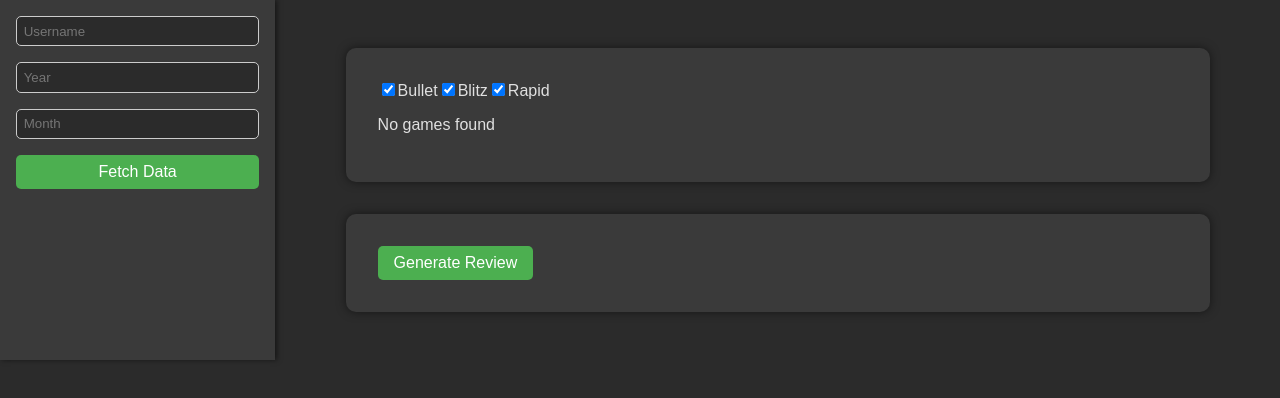
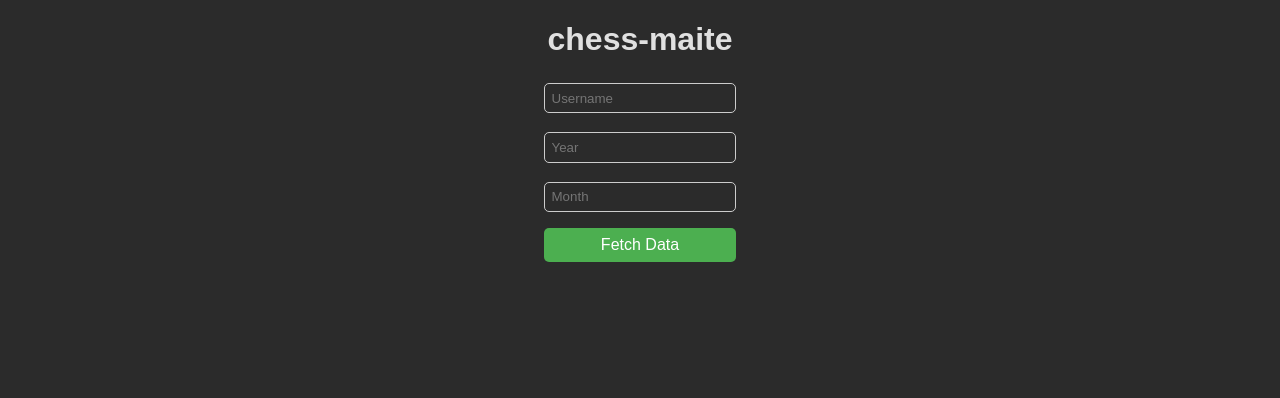
Before and after one commit to jesperhemmingsson/check-maite, a Next.js app: page / in a window 1280 px wide. Shown: the top 398 px of the page. Built offline with nearby package versions, Linux system fonts and the light colour scheme.

Commit message:
Make users use their own openai key and fix user flow

```diff
--- a/app/api/review/route.ts
+++ b/app/api/review/route.ts
@@ -13,13 +13,13 @@ const ChessReview = z.object({
 })
 
 export async function POST(request: Request) {
-  const { prompt } = await request.json();
+  const { prompt, openAIKey } = await request.json();
 
-  if (!process.env.OPENAI_API_KEY) {
+  if (!openAIKey) {
     return NextResponse.json({ error: 'Missing OpenAI API key' }, { status: 500 });
   }
 
-  const openai = new OpenAI({ apiKey: process.env.OPENAI_API_KEY });
+  const openai = new OpenAI({ apiKey: openAIKey });
 
   try {
     const response = await openai.chat.completions.create({
@@ -29,7 +29,6 @@ export async function POST(request: Request) {
     });
 
     const review = response.choices[0].message.content;
-    console.log(review)
 
     return NextResponse.json({ review }, { status: 200 });
   } catch (error) {
--- a/app/components/FetchGamesButton.tsx
+++ b/app/components/FetchGames.tsx
@@ -1,7 +1,7 @@
 import { useState } from "react";
 import { useGameContext } from "../context/GameContext";
 
-export default function FetchGamesButton() {
+export default function FetchGames({ onFetchGames }: { onFetchGames: () => void }) {
   const { fetchGames } = useGameContext();
   const [username, setUsername] = useState("");
   const [year, setYear] = useState("");
@@ -9,6 +9,7 @@ export default function FetchGamesButton() {
 
   const handleFetchGames = () => {
     fetchGames(username, year, month);
+    onFetchGames();
   };
 
   return (
--- a/app/components/ReviewComponent.tsx
+++ b/app/components/ReviewComponent.tsx
@@ -1,14 +1,19 @@
 import { useGameContext } from "../context/GameContext";
-import { useState } from "react";
+import { useState, useEffect } from "react";
 import LoadingSpinner from "./LoadingSpinner";
 
-const getReview = async (prompt: string) => {
+interface ReviewComponentProps {
+  review: string;
+  openAIKey: string;
+}
+
+const getReview = async (prompt: string, openAIKey: string) => {
   const response = await fetch('/api/review', {
     method: 'POST',
     headers: {
       'Content-Type': 'application/json',
     },
-    body: JSON.stringify({ prompt }),
+    body: JSON.stringify({ prompt, openAIKey }), // Include the OpenAI key in the request body
   });
 
   if (!response.ok) {
@@ -63,7 +68,7 @@ const ReviewDisplay = ({ review }: { review: string }) => {
     <div>
       {Object.keys(reviewObject).map((key) => (
         <div key={key}>
-          <h2>{key.charAt(0).toUpperCase() + key.slice(1)}</h2>
+          <h2>{key.replace(/_/g, ' ').charAt(0).toUpperCase() + key.replace(/_/g, ' ').slice(1)}</h2>
           <ul>
             {reviewObject[key].map((item: string, index: number) => (
               <li key={index}>{item}</li>
@@ -75,31 +80,41 @@ const ReviewDisplay = ({ review }: { review: string }) => {
   );
 };
 
-export default function ReviewComponent() {
+export default function ReviewComponent({ review, openAIKey }: ReviewComponentProps) {
   const { filteredGames } = useGameContext();
-  const [review, setReview] = useState<string>("");
+  const [reviewState, setReviewState] = useState<string>("");
   const [loading, setLoading] = useState<boolean>(false);
+  const [error, setError] = useState<boolean>(false);
 
+  useEffect(() => {
     const handleGenerateReview = async () => {
+      setError(false);
       setLoading(true);
       const all_pgn = filteredGames?.map((game) => game.pgn);
       const prompt = generatePrompt(all_pgn);
       try {
-      const review = await getReview(prompt);
-      setReview(review);
+        const review = await getReview(prompt, openAIKey); // Pass the OpenAI key to the getReview function
+        setReviewState(review);
       } catch (error) {
         console.error(error);
+        setError(true);
       } finally {
         setLoading(false);
       }
     };
 
+    if (filteredGames && filteredGames.length > 0) {
+      handleGenerateReview();
+    }
+  }, [filteredGames, openAIKey]);
+
   return (
     <div className="container">
-      <button onClick={handleGenerateReview} disabled={loading || !filteredGames || filteredGames.length === 0}>
-        Generate Review
-      </button>
-      {loading ? <LoadingSpinner /> : <ReviewDisplay review={review} />}
+      {loading && <LoadingSpinner />}
+      {!loading && reviewState && <ReviewDisplay review={reviewState} />}
+      {error &&
+        <p>⚠️ Error when generating review. Refresh and make sure openai key is valid ⚠️</p>
+      }
     </div>
   );
 }
--- a/app/components/VisualizeGames.tsx
+++ b/app/components/VisualizeGames.tsx
@@ -2,7 +2,12 @@ import { useContext, useState, useEffect } from "react";
 import { useGameContext, GameContext } from "../context/GameContext";
 import TimeControlCheckboxes from "./TimeControlCheckboxes";
 
-export default function VisualizeGames() {
+interface VisualizeGamesProps {
+  openAIKey: string;
+  setOpenAIKey: React.Dispatch<React.SetStateAction<string>>;
+}
+
+export default function VisualizeGames({ openAIKey, setOpenAIKey }: VisualizeGamesProps) {
   const { games, filteredGames, setFilteredGames } = useGameContext();
   const [selectedTypes, setSelectedTypes] = useState({
     bullet: true,
@@ -38,6 +43,12 @@ export default function VisualizeGames() {
       ) : (
         <p>No games found</p>
       )}
+      <input
+        type="password"
+        placeholder="Enter OpenAI Key"
+        value={openAIKey}
+        onChange={(e) => setOpenAIKey(e.target.value)}
+      />
     </div>
   );
 }
--- a/app/globals.css
+++ b/app/globals.css
@@ -37,11 +37,18 @@ button:hover {
 
 .container {
   max-width: 800px;
+  display: flex;
+  flex-direction: column;
   margin: 2em auto;
   padding: 2em;
   background-color: #3a3a3a; /* Slightly lighter dark background */
   border-radius: 10px;
   box-shadow: 0 0 10px rgba(0, 0, 0, 0.5); /* Darker shadow */
+}
+
+.review-button {
+  width: 200px;
+  margin: auto;
 }
 
 .spinner {
@@ -56,7 +63,9 @@ button:hover {
 
 .home-container {
   display: flex;
-  flex-direction: row;
+  flex-direction: column;
+  justify-content: center;
+  align-items: center;
 }
 
 .sidebar {
@@ -75,10 +84,12 @@ button:hover {
   display: flex;
   flex-direction: column;
   gap: 1em;
+  margin: auto;
 }
 
-.fetch-games-container input {
+input {
   padding: 0.5em;
+  margin-top: 3px;
   border: 1px solid #ccc;
   border-radius: 5px;
   background-color: #2b2b2b;
@@ -99,3 +110,18 @@ button:hover {
 .fetch-games-container button:hover {
   background-color: #45a049;
 }
+
+.loading-spinner {
+  border: 4px solid rgba(0, 0, 0, 0.1);
+  border-left-color: #22a6b3;
+  border-radius: 50%;
+  width: 24px;
+  height: 24px;
+  animation: spin 1s linear infinite;
+}
+
+@keyframes spin {
+  to {
+    transform: rotate(360deg);
+  }
+}
--- a/app/page.tsx
+++ b/app/page.tsx
@@ -1,21 +1,47 @@
 "use client";
 
+import { useState } from "react";
 import { GameProvider } from "./context/GameContext";
-import FetchGamesButton from "./components/FetchGamesButton";
+import FetchGames from "./components/FetchGames";
 import VisualizeGames from "./components/VisualizeGames";
 import ReviewComponent from "./components/ReviewComponent";
+import LoadingSpinner from "./components/LoadingSpinner";
 
 export default function Home() {
+  const [view, setView] = useState<"form" | "games" | "review" | "loading">("form");
+  const [review, setReview] = useState<string>("");
+  const [openAIKey, setOpenAIKey] = useState<string>(""); // State for OpenAI key
+
+  const handleFetchGames = () => {
+    setView("games");
+  };
+
+  const handleGenerateReview = async () => {
+    setView("review");
+  };
+
+  const handleBack = () => {
+    setView("form");
+  };
+
   return (
     <div className="home-container">
+      <h1>chess-maite</h1>
       <GameProvider>
-        <div className="sidebar">
-          <FetchGamesButton />
-        </div>
-        <div className="main-content">
-          <VisualizeGames />
-          <ReviewComponent />
-        </div>
+        {view === "form" && <FetchGames onFetchGames={handleFetchGames} />}
+        {view === "games" && (
+          <>
+            <VisualizeGames openAIKey={openAIKey} setOpenAIKey={setOpenAIKey} />
+            <button onClick={handleGenerateReview}>Generate Review</button>
+            {view === "loading" && <LoadingSpinner />}
+          </>
+        )}
+        {view === "loading" && <LoadingSpinner />}
+        {view === "review" && (
+          <>
+            <ReviewComponent review={review} openAIKey={openAIKey} />
+          </>
+        )}
       </GameProvider>
     </div>
   );
```
Lines whose indentation alone changed are shown as unchanged.
